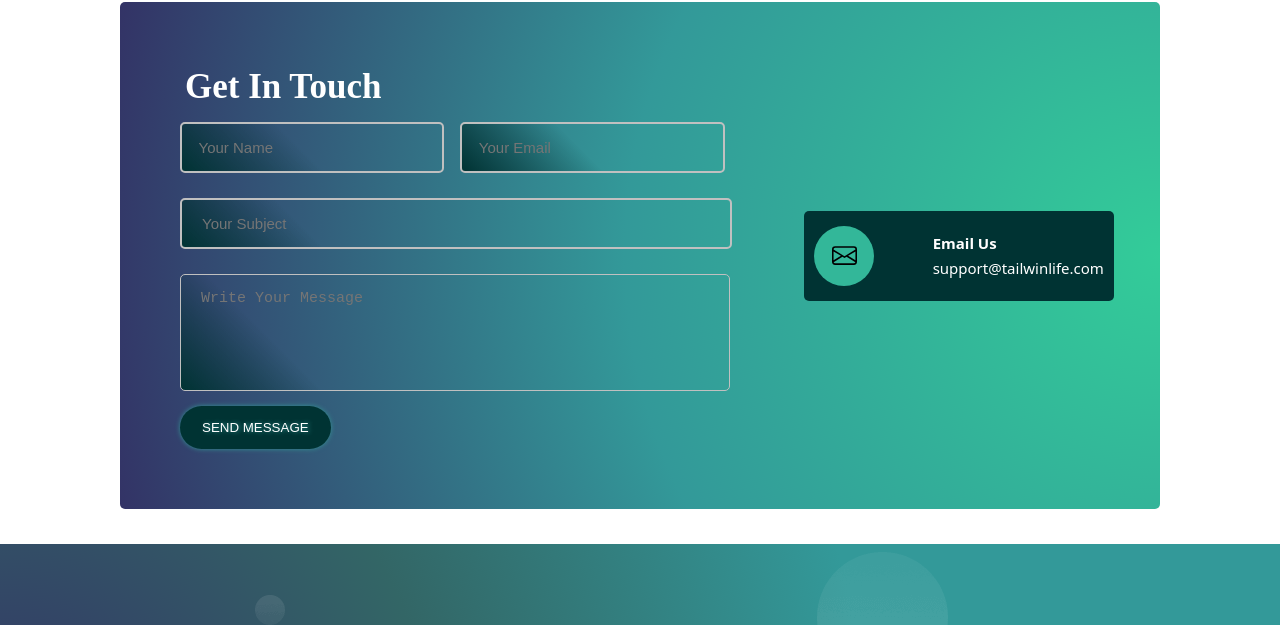
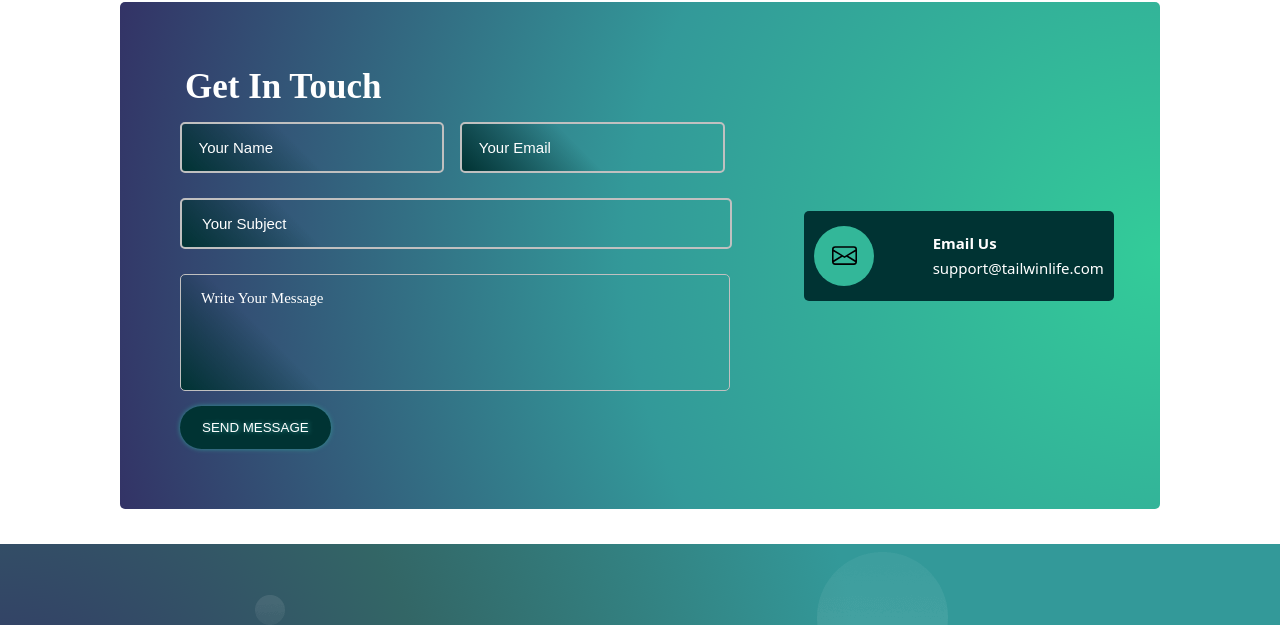
Before and after one commit to Developer-Chandan-Dev/Tailwin-Life-Project, a plain HTML site: page index.html in a window 1280 px wide. Shown: the part 5400-6025 px from the top of the page. Drawn offline with Linux system fonts and the light colour scheme.

Commit message:
Some css changes

```diff
--- a/home.css
+++ b/home.css
@@ -692,7 +692,9 @@ form h1 {
   background: linear-gradient(45deg, #003333, transparent 100px);
   color: white;
 }
-
+.name-email input::placeholder {
+  color: white;
+}
 #email {
   margin-left: 2%;
 }
@@ -711,6 +713,9 @@ form h1 {
   border-radius: 5px;
   margin-top: 15px;
 }
+.your-subject input::placeholder {
+  color: white;
+}
 textarea {
   width: 85%;
   padding: 15px 20px;
@@ -722,6 +727,10 @@ textarea {
   border-radius: 5px;
   resize: none;
   margin-top: 15px;
+  font-family: Poppins;
+}
+textarea::placeholder {
+  color: white;
 }
 
 .sm {
@@ -1235,7 +1244,7 @@ textarea {
     margin: auto;
     text-align: center;
   }
-  .footer-parts .footer-part{
+  .footer-parts .footer-part {
     width: 90%;
   }
 }
@@ -1265,7 +1274,7 @@ textarea {
     padding: 15px 16.5px;
   }
   form .buttonBox {
-    width:195px;
+    width: 195px;
   }
   .email {
     width: 200px;
```
